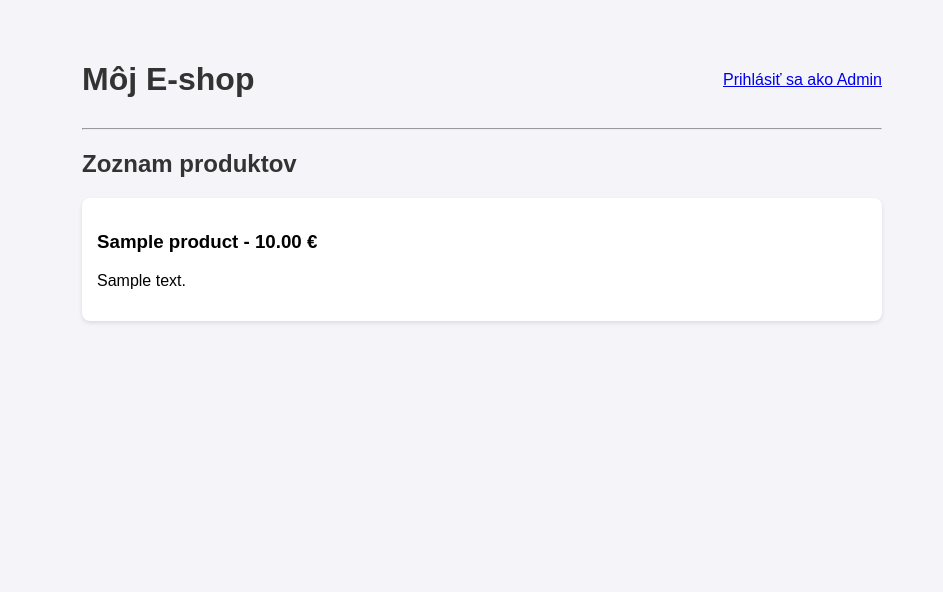
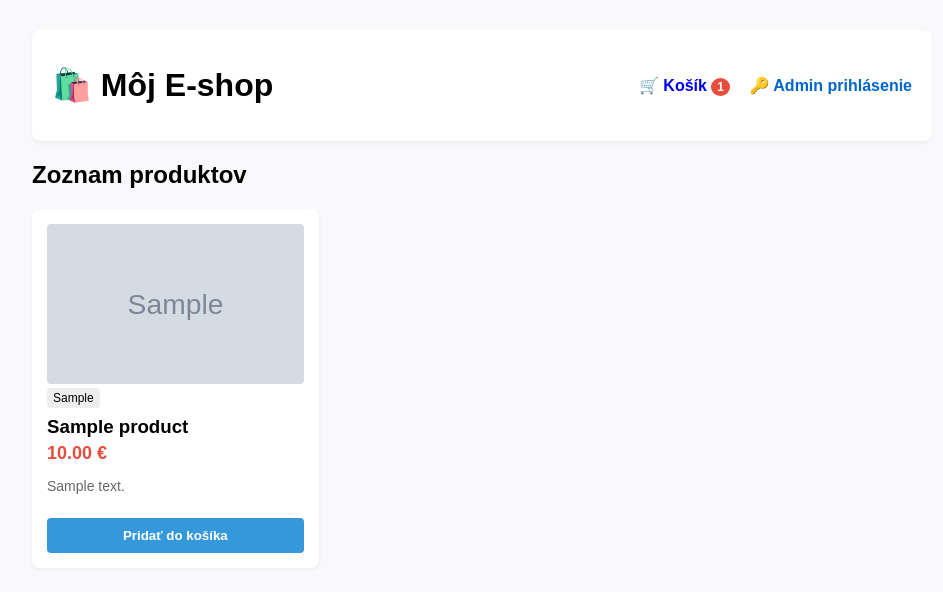
Before and after one commit to matuso1/eshop, a FastAPI app: page / in a window 1280 px wide. Shown: the top 592 px of the page, without its empty margins (158-1101 px from the left). Run offline with FastAPI, Linux system fonts and the light colour scheme; tables that the repository leaves empty hold one stand-in row (values such as "Sample post"); grey boxes marked "Sample" are stand-in pictures.

Commit message:
Update index.html

```diff
--- a/templates/index.html
+++ b/templates/index.html
@@ -5,107 +5,92 @@
     <meta name="viewport" content="width=device-width, initial-scale=1.0">
     <title>E-shop</title>
     <style>
-        body {
-            font-family: Arial, sans-serif;
-            max-width: 800px;
-            margin: 40px auto;
-            padding: 0 20px;
-            background-color: #f4f4f9;
-        }
-        h1, h2 { color: #333; }
-        .product-card {
-            background: white;
-            padding: 15px;
-            margin-bottom: 15px;
-            border-radius: 8px;
-            box-shadow: 0 2px 4px rgba(0,0,0,0.1);
-        }
-        .admin-box {
-            background: #eef6ff;
-            border: 2px solid #0066cc;
-            padding: 20px;
-            border-radius: 8px;
-            margin-bottom: 30px;
-        }
-        .btn-delete {
-            background: #e74c3c;
-            color: white;
-            border: none;
-            padding: 8px 12px;
-            border-radius: 4px;
-            cursor: pointer;
-        }
-        .btn-add {
-            background: #2ecc71;
-            color: white;
-            border: none;
-            padding: 10px 15px;
-            border-radius: 4px;
-            cursor: pointer;
-        }
-        input, textarea {
-            width: 100%;
-            padding: 8px;
-            margin: 5px 0 15px 0;
-            box-sizing: border-box;
-        }
-        .header {
-            display: flex;
-            justify-content: space-between;
-            align-items: center;
-        }
+        body { font-family: Arial, sans-serif; max-width: 900px; margin: 30px auto; padding: 0 20px; background-color: #f9f9fb; }
+        .header { display: flex; justify-content: space-between; align-items: center; background: white; padding: 15px 20px; border-radius: 8px; box-shadow: 0 2px 4px rgba(0,0,0,0.05); }
+        .product-grid { display: grid; grid-template-columns: repeat(auto-fill, minmax(250px, 1fr)); gap: 20px; margin-top: 20px; }
+        .product-card { background: white; padding: 15px; border-radius: 8px; box-shadow: 0 2px 4px rgba(0,0,0,0.05); display: flex; flex-direction: column; justify-content: space-between; }
+        .product-card img { width: 100%; height: 160px; object-fit: cover; border-radius: 4px; }
+        .admin-box { background: #eef6ff; border: 2px solid #0066cc; padding: 20px; border-radius: 8px; margin-top: 20px; }
+        input, textarea { width: 100%; padding: 8px; margin: 5px 0 15px 0; box-sizing: border-box; border: 1px solid #ccc; border-radius: 4px; }
+        button { padding: 10px 15px; border: none; border-radius: 4px; cursor: pointer; font-weight: bold; width: 100%; }
+        .btn-add { background: #2ecc71; color: white; }
+        .btn-cart { background: #3498db; color: white; margin-top: 10px; }
+        .btn-delete { background: #e74c3c; color: white; margin-top: 10px; }
+        .badge { background: #e74c3c; color: white; padding: 2px 6px; border-radius: 50%; font-size: 12px; }
     </style>
 </head>
 <body>
 
     <div class="header">
-        <h1>Môj E-shop</h1>
+        <h1>🛍️ Môj E-shop</h1>
+        <div>
+            <a href="/cart" style="text-decoration: none; margin-right: 15px; font-weight: bold;">🛒 Košík <span class="badge">{{ cart_count }}</span></a>
             {% if not is_admin %}
-            <a href="/admin">Prihlásiť sa ako Admin</a>
+                <a href="/admin" style="text-decoration: none; color: #0066cc; font-weight: bold;">🔑 Admin prihlásenie</a>
             {% else %}
-            <span style="color: green; font-weight: bold;">Jste prihlásený ako Admin</span> | <a href="/">Odhlásiť / Náhľad</a>
+                <span style="color: green; font-weight: bold;">Admin aktívny</span> | <a href="/" style="text-decoration: none;">Odhlásiť</a>
             {% endif %}
         </div>
+    </div>
 
-    <hr>
-
-    <!-- FORMULÁR SA ZOBRAZÍ IBA AK JE POUŽÍVATEĽ V ADMIN SEKCII -->
     {% if is_admin %}
     <div class="admin-box">
         <h2>Pridať nový produkt</h2>
         <form action="/admin/add-product" method="post">
-            <label for="name">Názov produktu:</label>
-            <input type="text" id="name" name="name" required>
+            <label>Názov produktu:</label>
+            <input type="text" name="name" required>
 
-            <label for="price">Cena (€):</label>
-            <input type="number" step="0.01" id="price" name="price" required>
+            <label>Cena (€):</label>
+            <input type="number" step="0.01" name="price" required>
 
-            <label for="description">Popis produktu:</label>
-            <textarea id="description" name="description" rows="3" required></textarea>
+            <label>Kategória:</label>
+            <input type="text" name="category" required>
 
-            <button type="submit" class="btn-add">Pridať produkt</button>
+            <label>URL obrázka:</label>
+            <input type="url" name="image_url" placeholder="https://..." required>
+
+            <label>Popis produktu:</label>
+            <textarea name="description" rows="3" required></textarea>
+
+            <button type="submit" class="btn-add">Pridať produkt do obchodu</button>
         </form>
     </div>
     {% endif %}
 
     <h2>Zoznam produktov</h2>
+    <div class="product-grid">
         {% if products %}
             {% for product in products %}
                 <div class="product-card">
-                <h3>{{ product.name }} - {{ "%.2f"|format(product.price) }} €</h3>
-                <p>{{ product.description }}</p>
+                    <div>
+                        {% if product.image_url %}
+                            <img src="{{ product.image_url }}" alt="{{ product.name }}">
+                        {% endif %}
+                        <span style="font-size: 12px; background: #eee; padding: 3px 6px; border-radius: 4px;">{{ product.category }}</span>
+                        <h3 style="margin: 10px 0 5px 0;">{{ product.name }}</h3>
+                        <p style="color: #e74c3c; font-weight: bold; font-size: 18px; margin: 0 0 10px 0;">{{ "%.2f"|format(product.price) }} €</p>
+                        <p style="font-size: 14px; color: #666;">{{ product.description }}</p>
+                    </div>
 
-                <!-- TLAČIDLO NA ZMAZANIE SA ZOBRAZÍ IBA AK JE POUŽÍVATEĽ V ADMIN SEKCII -->
+                    <div>
+                        {% if not is_admin %}
+                        <form action="/cart/add/{{ product.id }}" method="post">
+                            <button type="submit" class="btn-cart">Pridať do košíka</button>
+                        </form>
+                        {% endif %}
+
                         {% if is_admin %}
-                <form action="/admin/delete-product/{{ product.id }}" method="post" style="margin-top: 10px;">
+                        <form action="/admin/delete-product/{{ product.id }}" method="post">
                             <button type="submit" class="btn-delete">Zmazať produkt</button>
                         </form>
                         {% endif %}
                     </div>
+                </div>
             {% endfor %}
         {% else %}
-        <p>Zatiaľ neboli pridané žiadne produkty.</p>
+            <p>Zatiaľ nie sú dostupné žiadne produkty.</p>
         {% endif %}
+    </div>
 
 </body>
 </html>
```
Lines whose indentation alone changed are shown as unchanged.
